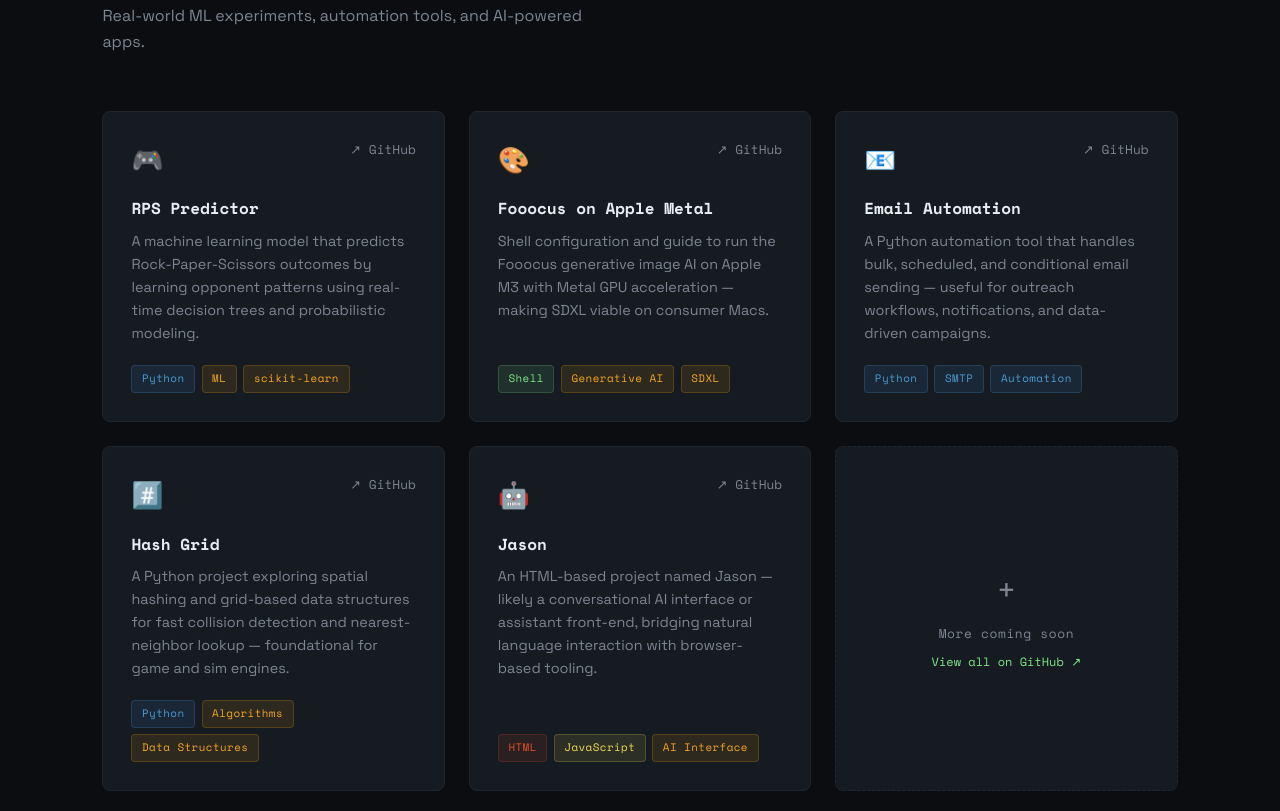
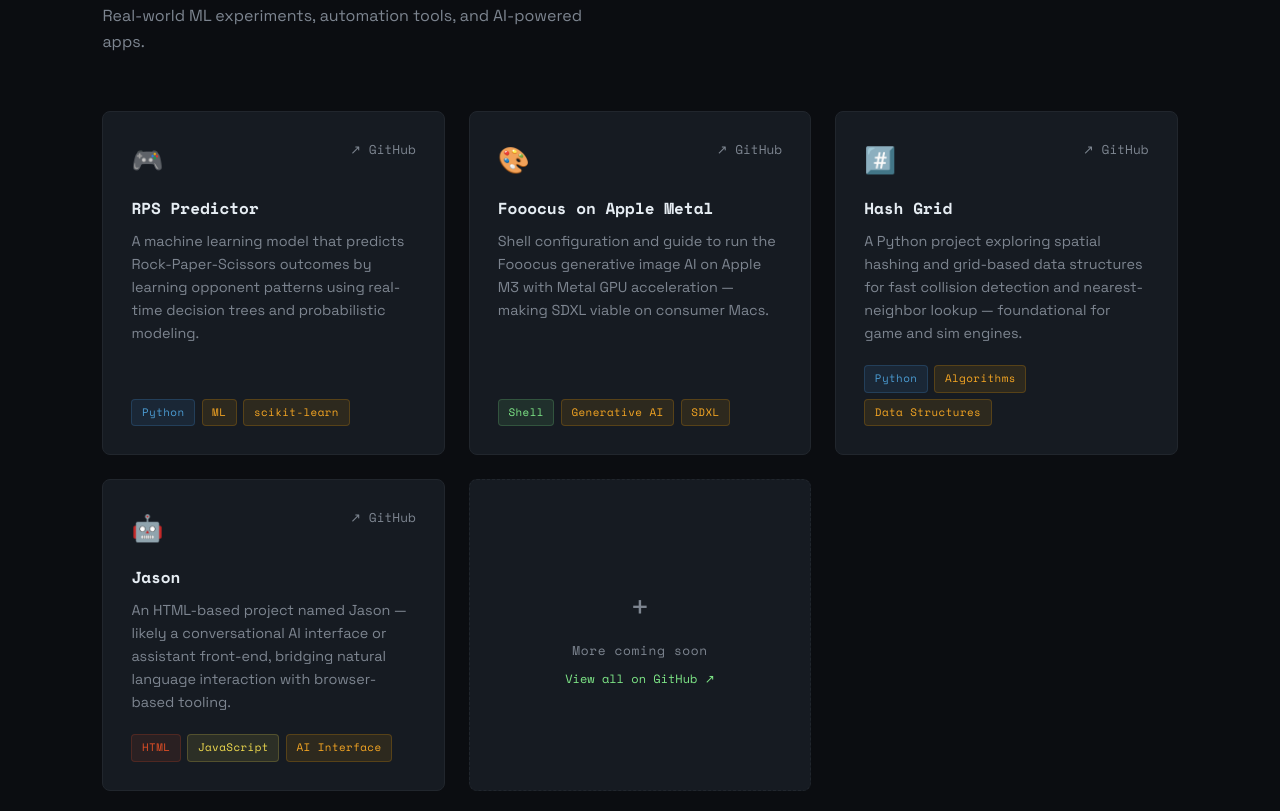
Before and after one commit to mayura0001/MayuraWeb, a plain HTML site: page index.html in a window 1280 px wide. Shown: the part 2549-3360 px from the top of the page. Drawn offline with nearby package versions, Linux system fonts and the light colour scheme.

Commit message:
remove email-automation project

```diff
--- a/index.html
+++ b/index.html
@@ -216,22 +216,6 @@
 
     <div class="project-card reveal">
       <div class="project-top">
-        <div class="project-icon">📧</div>
-        <div class="project-links">
-          <a href="https://github.com/mayura0001/Email-Automation" target="_blank" rel="noopener">↗ GitHub</a>
-        </div>
-      </div>
-      <h3 class="project-title">Email Automation</h3>
-      <p class="project-desc">A Python automation tool that handles bulk, scheduled, and conditional email sending — useful for outreach workflows, notifications, and data-driven campaigns.</p>
-      <div class="project-tags">
-        <span class="project-tag tag-py">Python</span>
-        <span class="project-tag tag-py">SMTP</span>
-        <span class="project-tag tag-py">Automation</span>
-      </div>
-    </div>
-
-    <div class="project-card reveal">
-      <div class="project-top">
         <div class="project-icon">#️⃣</div>
         <div class="project-links">
           <a href="https://github.com/mayura0001/Hash_Grid" target="_blank" rel="noopener">↗ GitHub</a>
```
